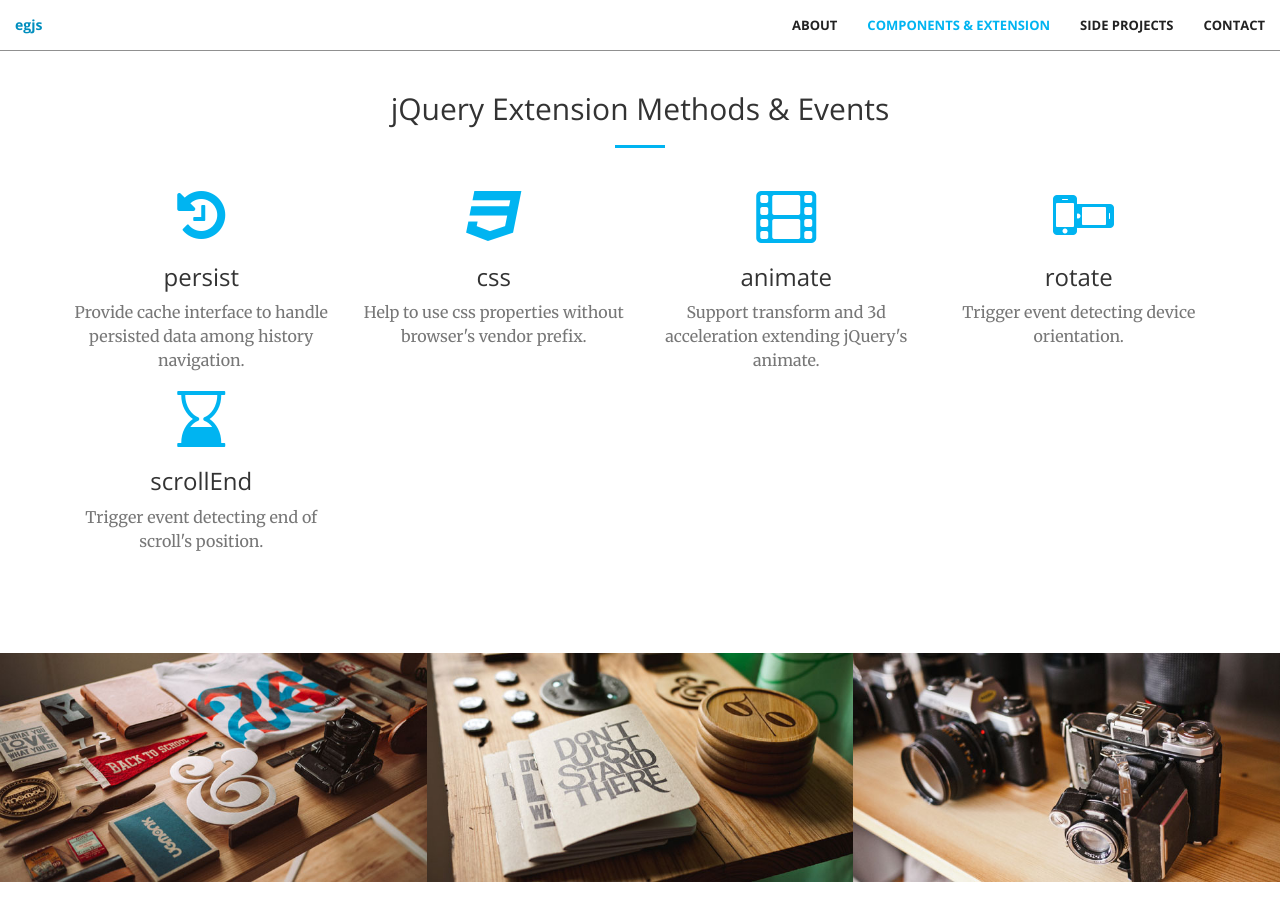
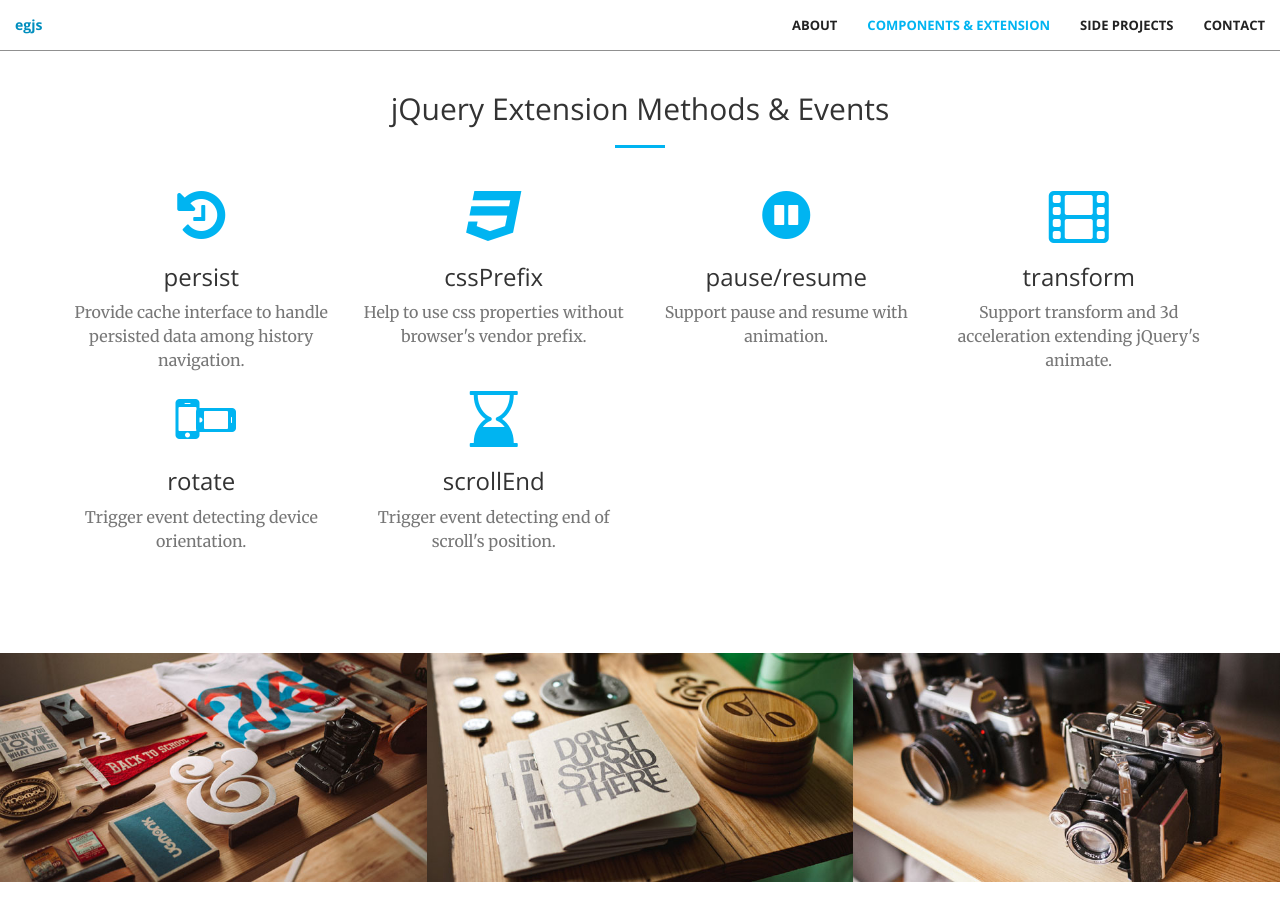
Before and after one commit to naver/egjs, a Jekyll site: the page built from index.html, in a window 1280 px wide and 900 px high, scrolled down 2764 px. Built offline with Jekyll 4.4.1, drawn with Linux system fonts in a browser that asks for light colours; nearby versions of some CDN libraries; library files that are not in the unit come from our copies; a script that is not in the unit is left out.

Commit message:
update component's name

```diff
--- a/_includes/components.html
+++ b/_includes/components.html
@@ -84,14 +84,21 @@
             <div class="col-lg-3 col-md-6 text-center">
                 <div class="service-box">
                     <i class="fa fa-4x fa-css3 wow bounceIn text-primary"></i>
-                    <h3>css</h3>
+                    <h3>cssPrefix</h3>
                     <p class="text-muted">Help to use css properties without browser's vendor prefix.</p>
                 </div>
             </div>
             <div class="col-lg-3 col-md-6 text-center">
                 <div class="service-box">
+                    <i class="fa fa-4x fa-pause-circle wow bounceIn text-primary"></i>
+                    <h3>pause/resume</h3>
+                    <p class="text-muted">Support pause and resume with animation.</p>
+                </div>
+            </div>
+            <div class="col-lg-3 col-md-6 text-center">
+                <div class="service-box">
                     <i class="fa fa-4x fa-film wow bounceIn text-primary"></i>
-                    <h3>animate</h3>
+                    <h3>transform</h3>
                     <p class="text-muted">Support transform and 3d acceleration extending jQuery's animate.</p>
                 </div>
             </div>
@@ -105,8 +112,6 @@
                     <p class="text-muted">Trigger event detecting device orientation.</p>
                 </div>
             </div>
-        </div>
-        <div class="row">
             <div class="col-lg-3 col-md-6 text-center">
                 <div class="service-box">
                     <i class="fa fa-4x fa-hourglass-end wow bounceIn text-primary"></i>
```
